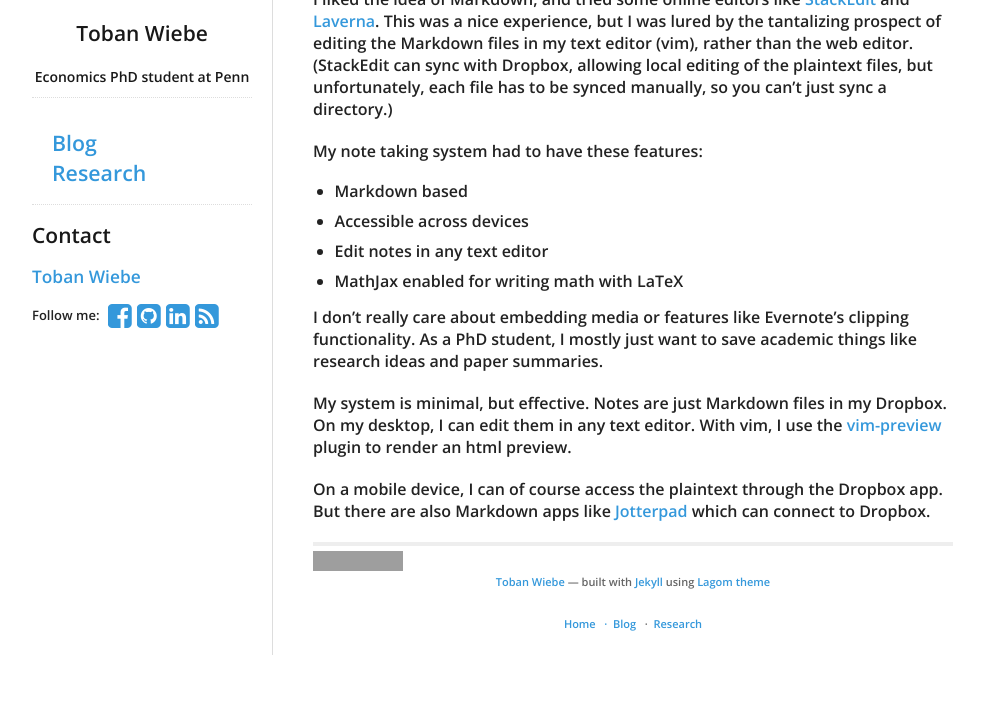
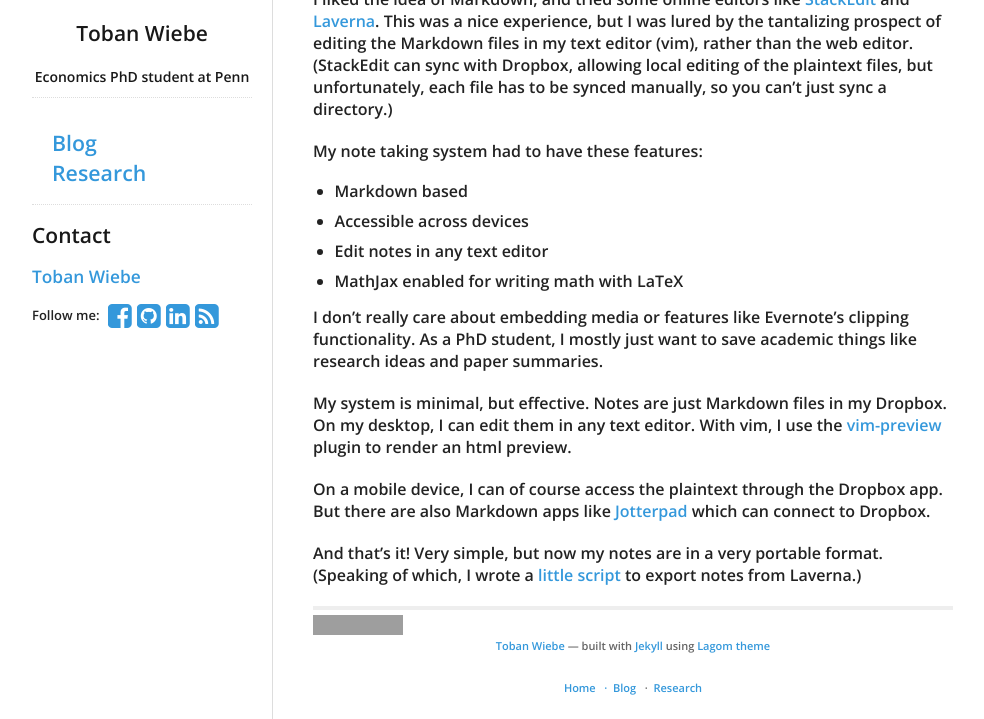
Before and after one commit to tobanw/tobanw.github.io, a Jekyll site: the page built from _posts/2015-10-06-note-taking-like-a-hacker.md, in a window 1280 px wide, cut to the strip 216-935 px from the top of the page. Shown: the whole strip, without its empty margins (138-1122 px from the left). Built offline with Jekyll 4.4.1, drawn with Linux system fonts in a browser that asks for light colours; nearby versions of some CDN libraries; before the commit the page ends 907 px from its top, so only the background shows below that; grey boxes are pictures that could not be loaded.

Commit message:
add link to laverna exporter

```diff
--- a/_posts/2015-10-06-note-taking-like-a-hacker.md
+++ b/_posts/2015-10-06-note-taking-like-a-hacker.md
@@ -29,8 +29,11 @@ With vim, I use the [vim-preview][vp] plugin to render an html preview.
 On a mobile device, I can of course access the plaintext through the Dropbox app.
 But there are also Markdown apps like [Jotterpad][jot] which can connect to Dropbox.
 
+And that's it! Very simple, but now my notes are in a very portable format. (Speaking of which, I wrote a [little script][exp] to export notes from Laverna.)
+
 [tom]:http://tom.preston-werner.com/2008/11/17/blogging-like-a-hacker.html
 [se]:https://stackedit.io
 [lav]:https://laverna.cc
 [vp]:https://github.com/greyblake/vim-preview
 [jot]:http://2appstudio.com/jotterpad/
+[exp]:https://github.com/tobanw/laverna-export
```
